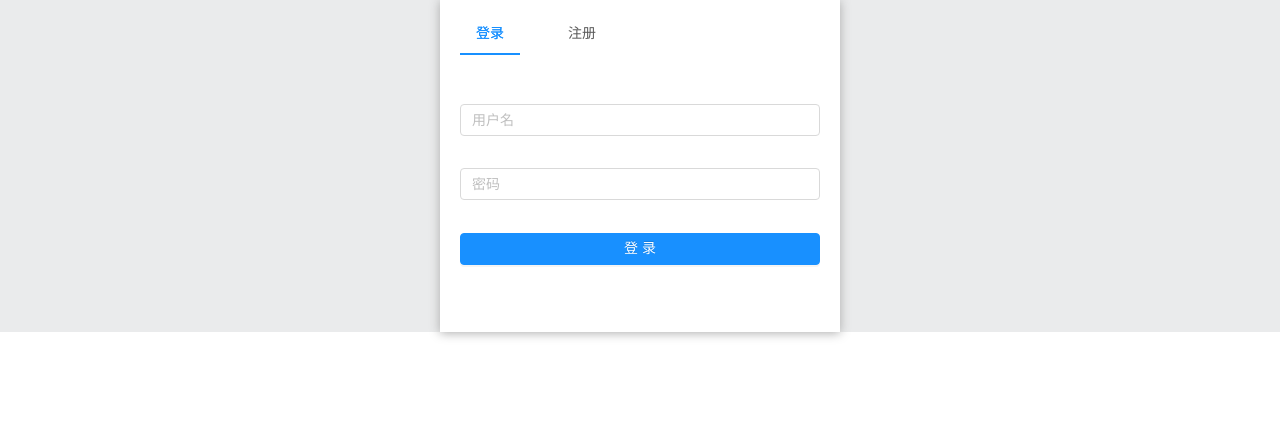
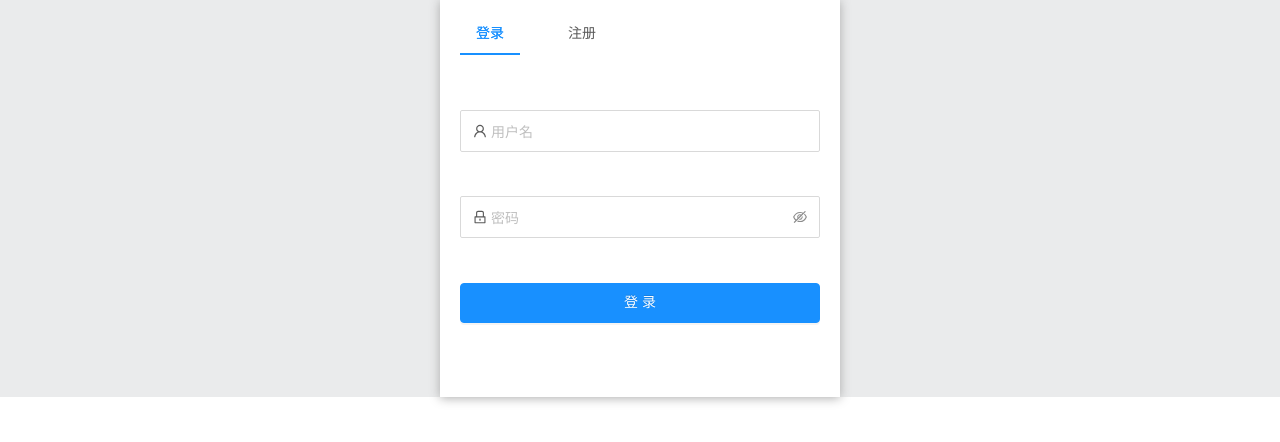
Before and after one commit to kricn/luckyone, a React app in the folder admin/: page /login in a window 1280 px wide. Shown: the top 442 px of the page. Built offline with nearby package versions, Linux system fonts and the light colour scheme.

Commit message:
admin login调整

```diff
--- a/admin/package.json
+++ b/admin/package.json
@@ -3,6 +3,7 @@
   "version": "0.1.0",
   "private": true,
   "dependencies": {
+    "@ant-design/icons": "^4.3.0",
     "@babel/core": "7.12.3",
     "@pmmmwh/react-refresh-webpack-plugin": "0.4.2",
     "@svgr/webpack": "5.4.0",
--- a/admin/src/index.js
+++ b/admin/src/index.js
@@ -4,9 +4,9 @@ import App from './App';
 import reportWebVitals from './reportWebVitals';
 
 ReactDOM.render(
-  <React.StrictMode>
-    <App />
-  </React.StrictMode>,
+  // <React.StrictMode>
+    <App />,
+  // </React.StrictMode>,
   document.getElementById('root')
 );
 
--- a/admin/src/views/login/LoginForm.js
+++ b/admin/src/views/login/LoginForm.js
@@ -2,6 +2,7 @@ import { Component, Fragment } from 'react';
 
 //ANTD
 import { Button, Form, Input } from 'antd'
+import { UserOutlined, LockOutlined } from '@ant-design/icons';
 
 //SCSS
 import './index.scss'
@@ -12,29 +13,34 @@ class LoginForm extends Component {
     this.state = {}
   }
 
+  onFinish = values => {
+    console.log(values)
+  }
+
   render() {
     return  (
         <Fragment>
             <Form
               className="login"
+              onFinish={this.onFinish}
             >
 
               <Form.Item
                 name="username"
                 rules={[ { required: true, message: '请输入用户名！' } ]}
               >
-                <Input placeholder="用户名" />
+                <Input size="large" prefix={<UserOutlined />} placeholder="用户名"  />
               </Form.Item>
 
               <Form.Item
                 name="password"
                 rules={[ { required: true, message: '请输入密码！' } ]}
               >
-                <Input placeholder="密码" />
+                <Input.Password size="large" prefix={<LockOutlined />} placeholder="密码" />
               </Form.Item>
 
               <Form.Item>
-                <Button type="primary" block>登录</Button>
+                <Button type="primary" htmlType="submit" block>登录</Button>
               </Form.Item>
 
             </Form>
--- a/admin/src/views/login/RegisterForm.js
+++ b/admin/src/views/login/RegisterForm.js
@@ -1,6 +1,7 @@
 import { Component, Fragment } from 'react';
 
 import { Button, Form, Input } from 'antd'
+import { UserOutlined, LockOutlined } from '@ant-design/icons';
 
 class RegisterForm extends Component {
   constructor() {
@@ -8,29 +9,34 @@ class RegisterForm extends Component {
     this.state = {}
   }
 
+  onFinish = values => {
+    console.log(values)
+  }
+
   render() {
     return  (
       <Fragment>
       <Form
         className="register"
+        onFinish={this.onFinish}
       >
 
         <Form.Item
           name="username"
           rules={[ { required: true, message: '请输入用户名！' } ]}
         >
-          <Input placeholder="用户名" />
+          <Input size="large" prefix={<UserOutlined />} placeholder="用户名" />
         </Form.Item>
 
         <Form.Item
           name="password"
           rules={[ { required: true, message: '请输入密码！' } ]}
         >
-          <Input placeholder="密码" />
+          <Input.Password size="large" prefix={<LockOutlined />} placeholder="密码" />
         </Form.Item>
 
         <Form.Item>
-          <Button type="primary" block>注册</Button>
+          <Button type="primary" htmlType="submit" block>注册</Button>
         </Form.Item>
 
       </Form>
--- a/admin/src/views/login/index.scss
+++ b/admin/src/views/login/index.scss
@@ -10,12 +10,16 @@
         background: #fff;
         padding: 10px 20px;
         box-shadow: 0 1px 10px #aaa;
-        .ant-tabs-nav {
-            border: 0;
-        }
     }
 
     form {
         padding: 30px 0;
+        .ant-form-item {
+            padding: 10px 0;
+        }
+    }
+
+    .ant-btn {
+        height: 40px;
     }
 }
```
Also changed, not shown: 2 other files (tests, documents, lock files or other folders).
